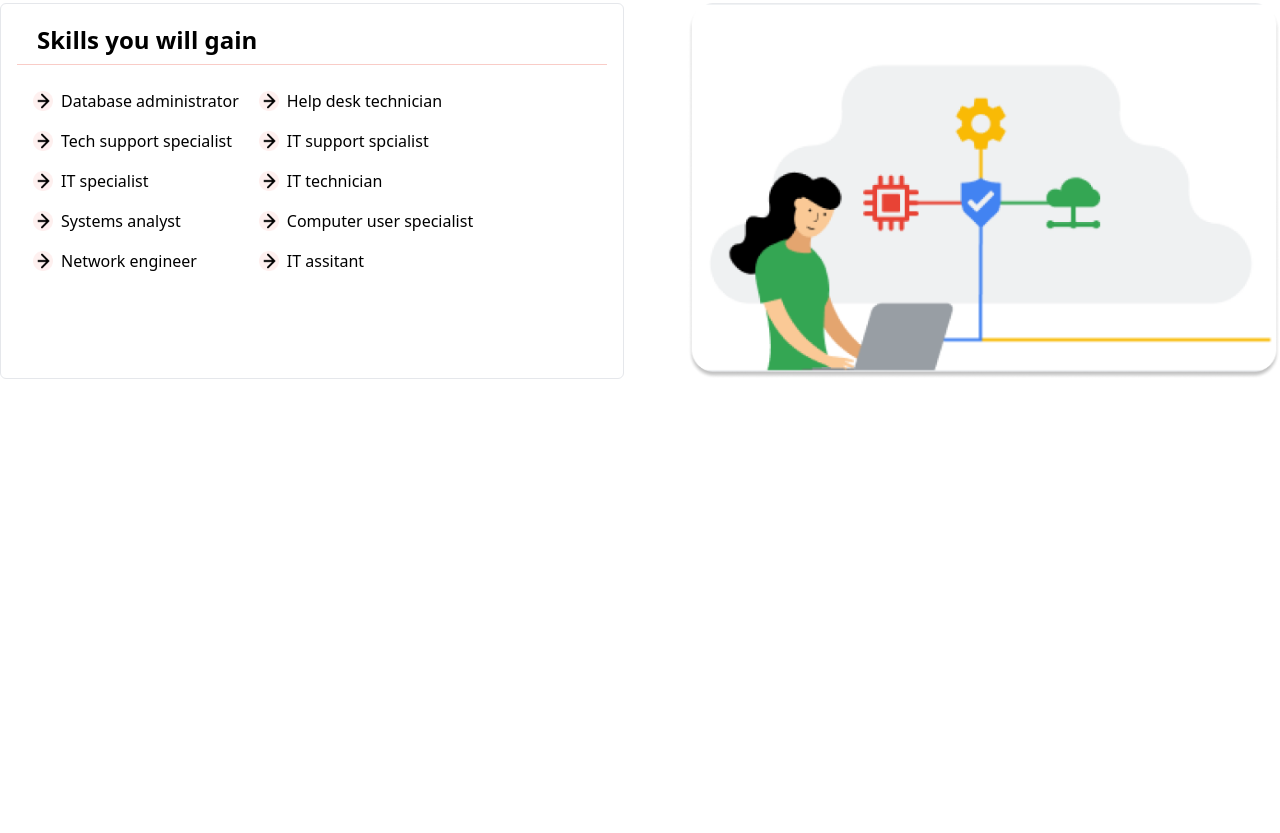
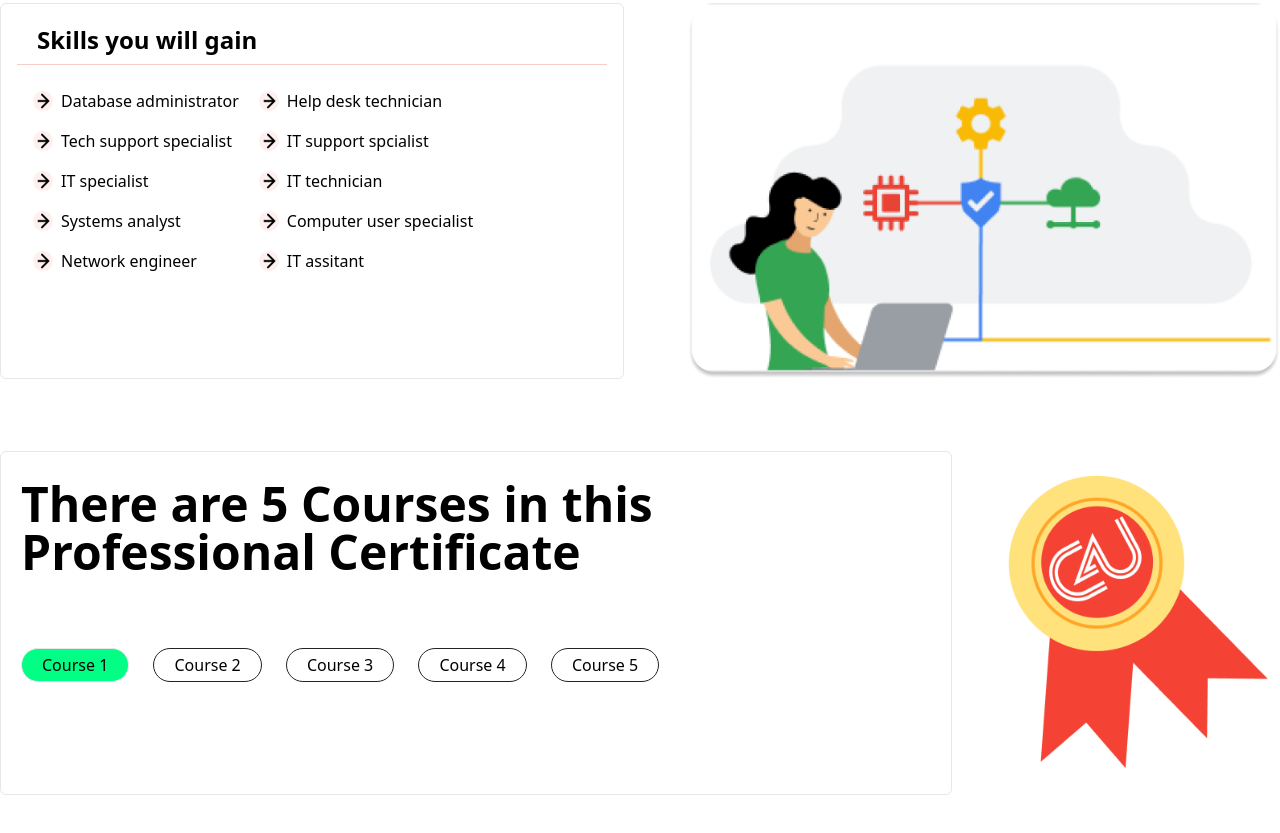
Before and after one commit to Md-Atikul-Islam-420/Tailwind-CSS-First-Assignment, a website built with Vite: page index.html in a window 1280 px wide. Shown: the part 1532-2365 px from the top of the page. Before the commit the page ends 1943 px from the top, so only its background shows below. Built offline with nearby package versions, Linux system fonts and the light colour scheme.

Commit message:
This is certificate section

```diff
--- a/index.html
+++ b/index.html
@@ -238,3 +238,25 @@
         </section>
 
     </section>
+
+    <!--certificate section-->
+
+    <section class="container grid grid-cols-12 mx-auto mb-10 gap-8 md:px-0 px-4 pt-10">
+
+        <section class="col-span-9 bg-[#FFFFFF] rounded-md dark:bg-gray-900 border dark:border-gray-700">
+            <h2 class="text-3xl md:text-5xl font-semibold mt-7 mb-10 ml-5 dark:text-white">There are 5 Courses in this Professional Certificate</h2>
+
+            <div class="mt-10 md:mt-16 ml-5 mb-5">
+                <button class="border bg-[#00FF84] rounded-full px-5 py-1 mr-5 mb-2 dark:border-gray-700 dark:text-white">Course  1</button>
+                <button class="border border-[#232323] rounded-full px-5 py-1 mr-5 dark:border-gray-700 dark:text-white">Course  2</button>
+                <button class="border border-[#232323] rounded-full px-5 py-1 mr-5 dark:border-gray-700 dark:text-white">Course  3</button>
+                <button class="border border-[#232323] rounded-full px-5 py-1 mr-5 dark:border-gray-700 dark:text-white">Course  4</button>
+                <button class="border border-[#232323] rounded-full px-5 py-1 mt-2 dark:border-gray-700 dark:text-white">Course  5</button>
+            </div>
+        </section>
+
+        <section class="col-span-3">
+            <img class="mt-10 md:mt-0 w-fit" src="img/Group 238902.png" alt="">
+        </section>
+
+    </section>
```
